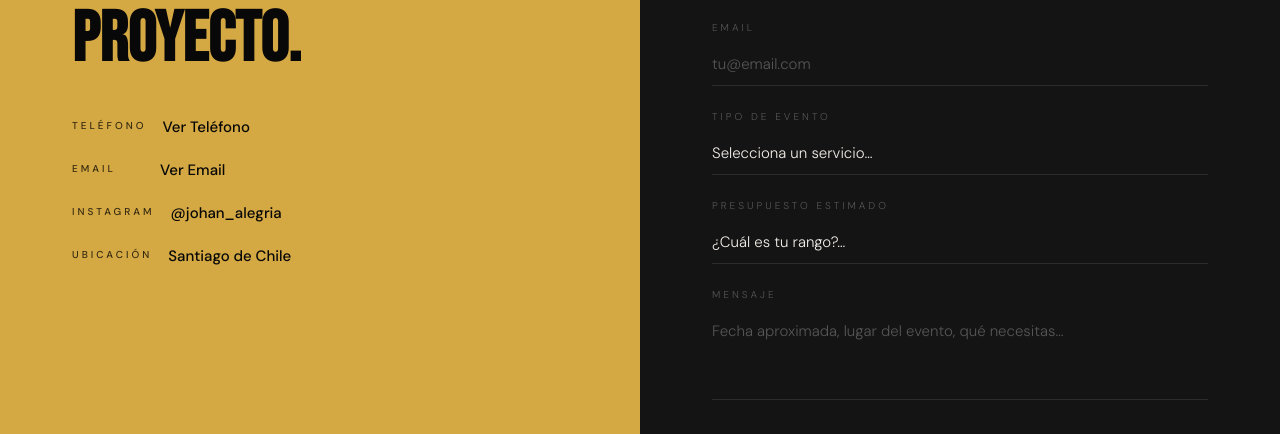
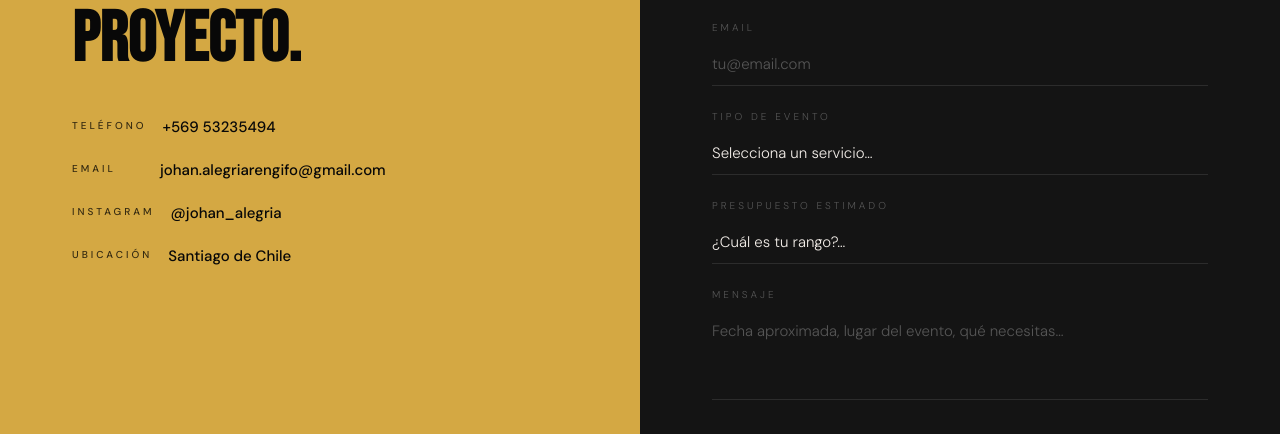
Before and after one commit to cfmillans-rgb/johan_alegria_web, a website: page index.html in a window 1280 px wide. Shown: the part 8247-8681 px from the top of the page. Drawn offline with Linux system fonts and the light colour scheme.

Commit message:
Mostrar datos reales de contacto (whatsapp y email)

```diff
--- a/index.html
+++ b/index.html
@@ -2155,11 +2155,11 @@ footer {
     <div class="contact-list">
       <div class="contact-row">
         <span class="contact-row-label">Teléfono</span>
-        <a href="#" class="contact-row-value secure-wa" data-show-text="true">Ver Teléfono</a>
+        <a href="https://wa.me/56953235494" target="_blank" class="contact-row-value">+569 53235494</a>
       </div>
       <div class="contact-row">
         <span class="contact-row-label">Email</span>
-        <a href="#" class="contact-row-value secure-email" data-show-text="true">Ver Email</a>
+        <a href="mailto:johan.alegriarengifo@gmail.com" class="contact-row-value">johan.alegriarengifo@gmail.com</a>
       </div>
       <div class="contact-row">
         <span class="contact-row-label">Instagram</span>
```
